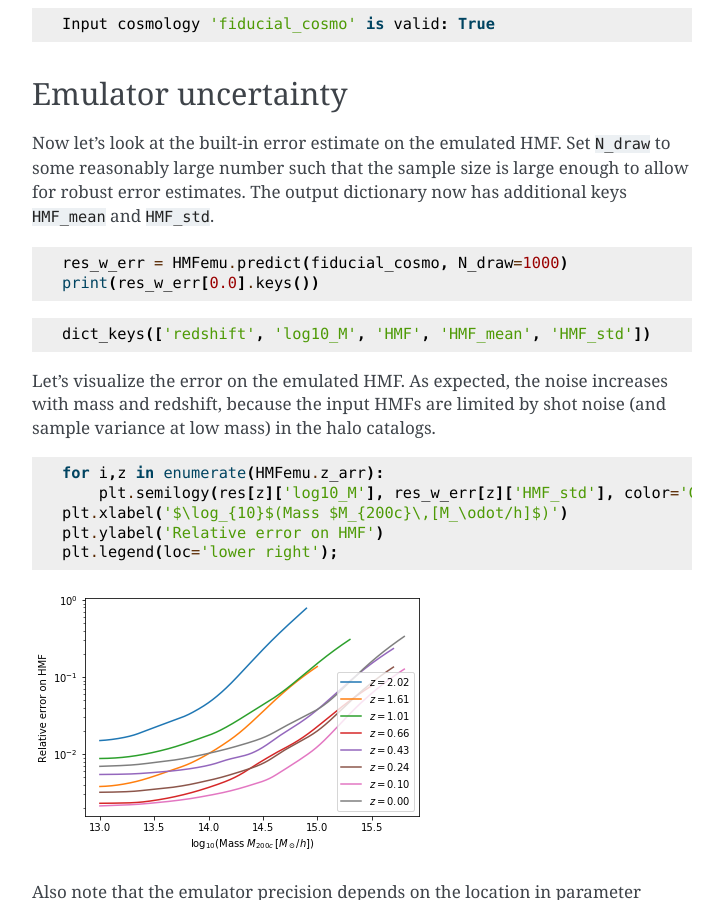
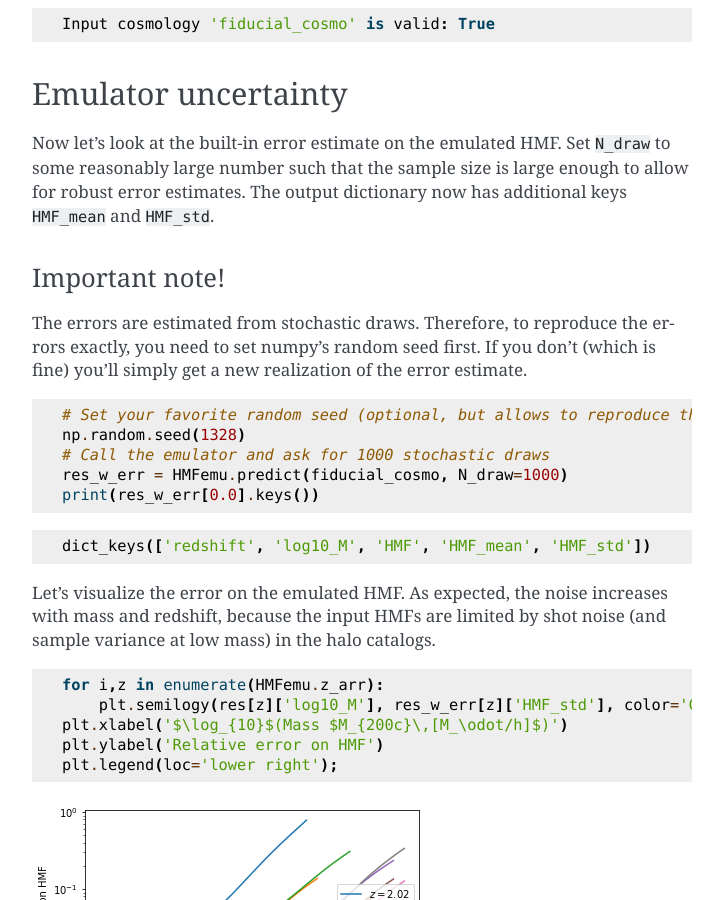
Before and after one commit to SebastianBocquet/MiraTitanHMFemulator, a Sphinx documentation site: the page built from docs/tutorial.rst, in a window 1280 px wide and 900 px high, scrolled down 4640 px. Shown: the whole window, without its empty margins (388-1111 px from the left). Built offline with Sphinx 7.4.7, drawn with Linux system fonts in a browser that asks for light colours; the version number could not be read and is left out; some of the changed text lies outside the part shown.

Commit message:
Bugfix: random.seed is global; let user set it

```diff
--- a/docs/conf.py
+++ b/docs/conf.py
@@ -19,11 +19,12 @@ import MiraTitanHMFemulator
 # -- Project information -----------------------------------------------------
 
 project = 'MiraTitanHMFemulator'
-copyright = '2019, Sebastian Bocquet'
+copyright = '2020, Sebastian Bocquet'
 author = 'Sebastian Bocquet'
 
 # The full version, including alpha/beta/rc tags
-release = '0.0.0'
+with open('../VERSION', 'r') as version_file:
+    release = version_file.read().strip()
 
 
 # -- General configuration ---------------------------------------------------
--- a/docs/tutorial.rst
+++ b/docs/tutorial.rst
@@ -274,8 +274,19 @@ Now let’s look at the built-in error estimate on the emulated HMF. Set
 large enough to allow for robust error estimates. The output dictionary
 now has additional keys ``HMF_mean`` and ``HMF_std``.
 
+Important note!
+~~~~~~~~~~~~~~~
+
+The errors are estimated from stochastic draws. Therefore, to reproduce
+the errors exactly, you need to set numpy’s random seed first. If you
+don’t (which is fine) you’ll simply get a new realization of the error
+estimate.
+
 .. code:: ipython3
 
+    # Set your favorite random seed (optional, but allows to reproduce the plots below exactly)
+    np.random.seed(1328)
+    # Call the emulator and ask for 1000 stochastic draws
     res_w_err = HMFemu.predict(fiducial_cosmo, N_draw=1000)
     print(res_w_err[0.0].keys())
 
```
Also changed, not shown: docs/_static/tutorial_files/tutorial_34_0.png, tutorial.ipynb, 2 other files.
